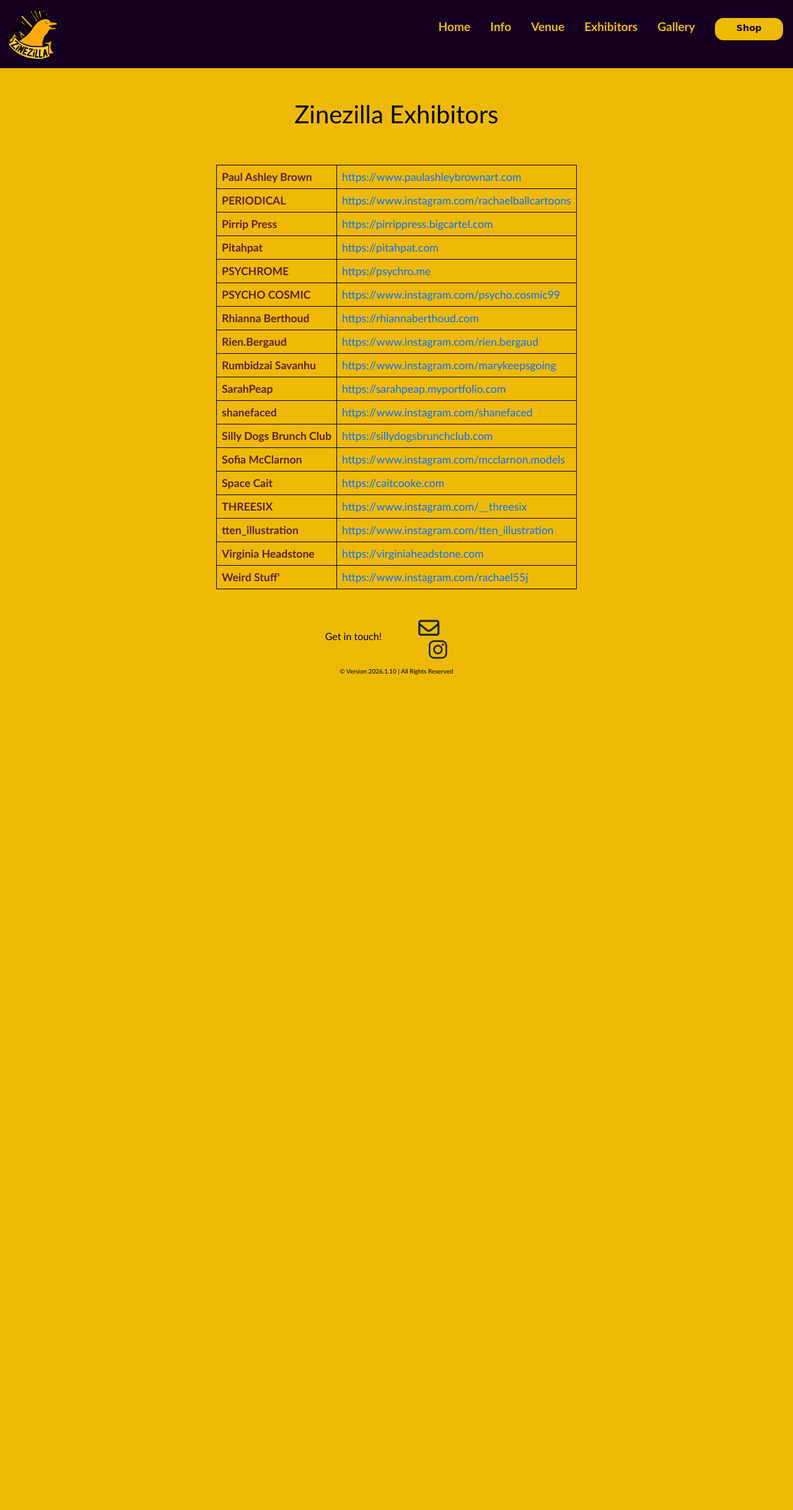
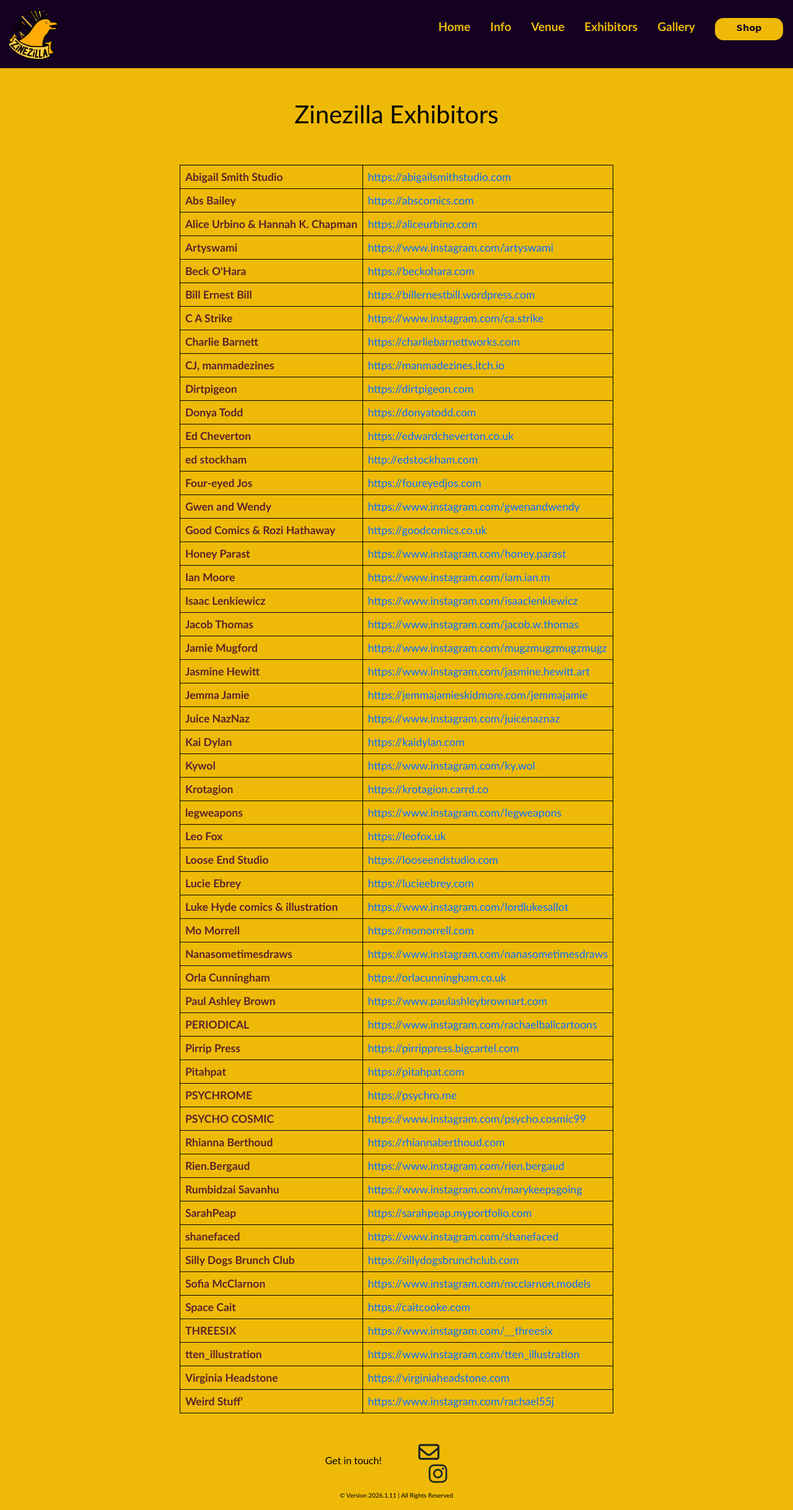
Before and after one commit to fajard01/zinezilla, a Jekyll site: the page built from _pages/exhibitors.html, in a window 1280 px wide. Shown: the whole page at 62% size. Built offline with Jekyll 4.4.1, drawn with Linux system fonts in a browser that asks for light colours; cached includes are drawn as plain includes; nearby versions of some CDN libraries; before the commit the page ends 1107 px from its top, so only the background shows below that.

Commit message:
Fix missing exhibitors

```diff
--- a/_data/participants.yml
+++ b/_data/participants.yml
@@ -1,4 +1,74 @@
 exhibitors_2026:
+  - name: Abigail Smith Studio
+    url: https://abigailsmithstudio.com
+  - name: Abs Bailey
+    url: https://abscomics.com
+  - name: Alice Urbino & Hannah K. Chapman
+    url: https://aliceurbino.com
+  - name: Artyswami
+    url: https://www.instagram.com/artyswami
+  - name: Beck O'Hara
+    url: https://beckohara.com
+  - name: Bill Ernest Bill
+    url: https://billernestbill.wordpress.com
+  - name: C A Strike
+    url: https://www.instagram.com/ca.strike
+  - name: Charlie Barnett
+    url: https://charliebarnettworks.com
+  - name: CJ, manmadezines
+    url: https://manmadezines.itch.io
+  - name: Dirtpigeon
+    url: https://dirtpigeon.com
+  - name: Donya Todd
+    url: https://donyatodd.com
+  - name: Ed Cheverton
+    url: https://edwardcheverton.co.uk
+  - name: ed stockham
+    url: http://edstockham.com
+  - name: Four-eyed Jos
+    url: https://foureyedjos.com
+  - name: Gwen and Wendy
+    url: https://www.instagram.com/gwenandwendy
+  - name: Good Comics & Rozi Hathaway
+    url: https://goodcomics.co.uk
+  - name: Honey Parast
+    url: https://www.instagram.com/honey.parast
+  - name: Ian Moore
+    url: https://www.instagram.com/iam.ian.m
+  - name: Isaac Lenkiewicz
+    url: https://www.instagram.com/isaaclenkiewicz
+  - name: Jacob Thomas
+    url: https://www.instagram.com/jacob.w.thomas
+  - name: Jamie Mugford
+    url: https://www.instagram.com/mugzmugzmugzmugz
+  - name: Jasmine Hewitt
+    url: https://www.instagram.com/jasmine.hewitt.art
+  - name: Jemma Jamie
+    url: https://jemmajamieskidmore.com/jemmajamie
+  - name: Juice NazNaz
+    url: https://www.instagram.com/juicenaznaz
+  - name: Kai Dylan
+    url: https://kaidylan.com
+  - name: Kywol
+    url: https://www.instagram.com/ky.wol
+  - name: Krotagion
+    url: https://krotagion.carrd.co
+  - name: legweapons
+    url: https://www.instagram.com/legweapons
+  - name: Leo Fox
+    url: https://leofox.uk
+  - name: Loose End Studio
+    url: https://looseendstudio.com
+  - name: Lucie Ebrey
+    url: https://lucieebrey.com
+  - name: Luke Hyde comics & illustration
+    url: https://www.instagram.com/lordlukesallot
+  - name: Mo Morrell
+    url: https://momorrell.com
+  - name: Nanasometimesdraws
+    url: https://www.instagram.com/nanasometimesdraws
+  - name: Orla Cunningham
+    url: https://orlacunningham.co.uk
   - name: Paul Ashley Brown
     url: https://www.paulashleybrownart.com
   - name: PERIODICAL
--- a/_includes/footer.html
+++ b/_includes/footer.html
@@ -10,6 +10,6 @@
 </div>
 <br>
 <div class="copyright centre-col">
-  <p class="copyright-text">© Version 2026.1.10 | All Rights Reserved</p>
+  <p class="copyright-text">© Version 2026.1.11 | All Rights Reserved</p>
 </div>
 <div class="empty"></div>
--- a/_sass/home.scss
+++ b/_sass/home.scss
@@ -30,9 +30,9 @@
   color:aqua;
   font: oblique;
   font-weight: 100;
-  // text-shadow: 1px 1px $edge,
-  //                0 0 1em $edge,
-  //                0 0 0.2em $edge;
+  text-shadow: 1px 1px $edge,
+                 0 0 1em $edge,
+                 0 0 0.2em $edge;
 }
 
 
```
